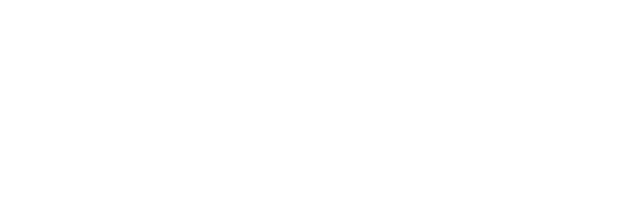
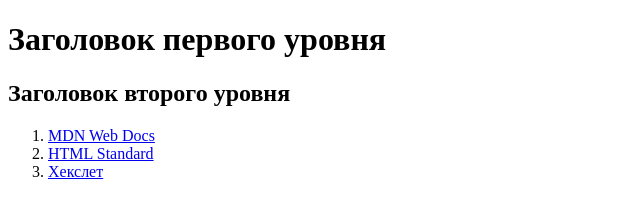
Before and after one commit to sonyakastkina2810-commits/task-html, a website: page src/index.html in a window 1280 px wide. Shown: the whole page, without its empty margins (0-640 px from the left). Drawn offline with Linux system fonts and the light colour scheme.

Commit message:
Задание task-hyml

```diff
--- a/src/index.html
+++ b/src/index.html
@@ -1,7 +1,16 @@
 <!DOCTYPE html>
-<html lang="en">
-    <head>
-        <title>HTML</title>
-    </head>
-    <body></body>
+<html lang="ru">
+<head>
+    <meta charset="UTF-8">
+    <title>Страница</title>
+</head>
+<body>
+<h1>Заголовок первого уровня</h1>
+<h2>Заголовок второго уровня</h2>
+<ol>
+    <li><a href="https://developer.mozilla.org/">MDN Web Docs</a></li>
+    <li><a href="https://html.spec.whatwg.org/">HTML Standard</a></li>
+    <li><a href="https://hexlet.io/">Хекслет</a></li>
+</ol>
+</body>
 </html>
```
